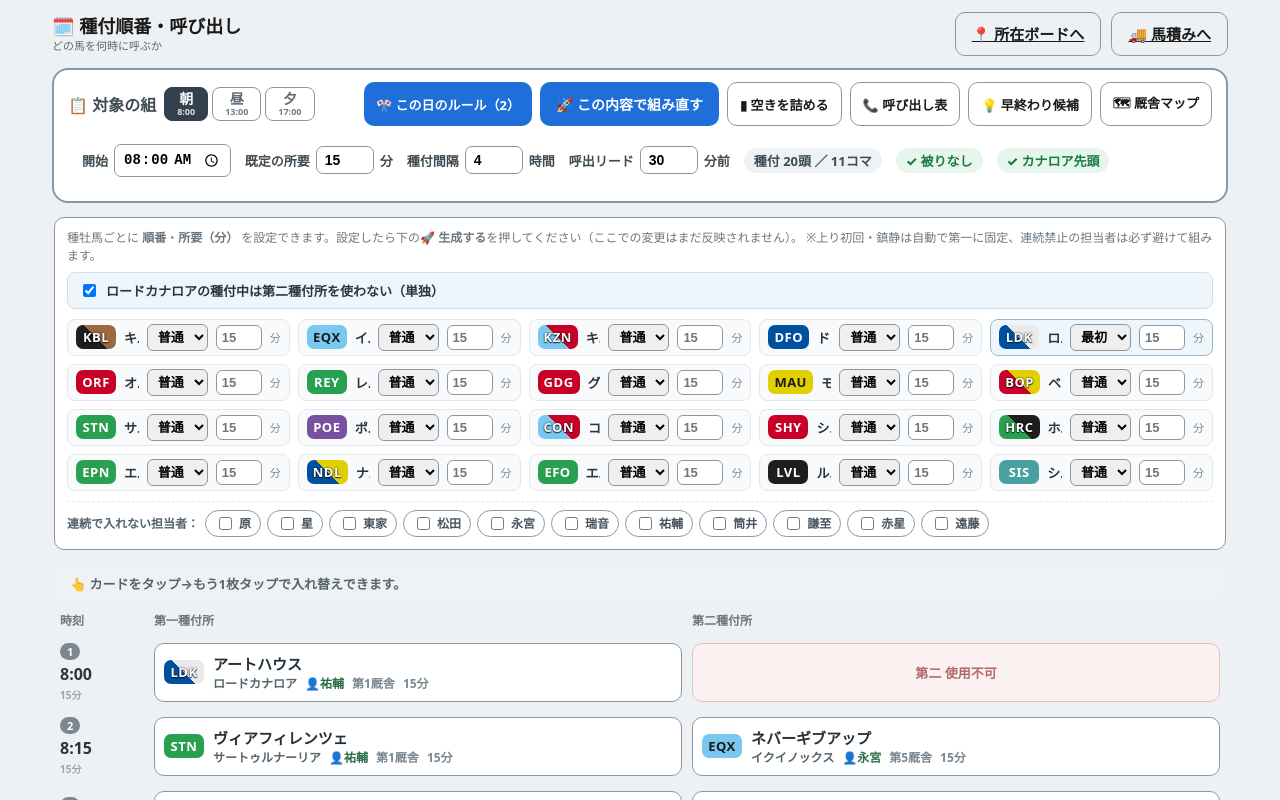
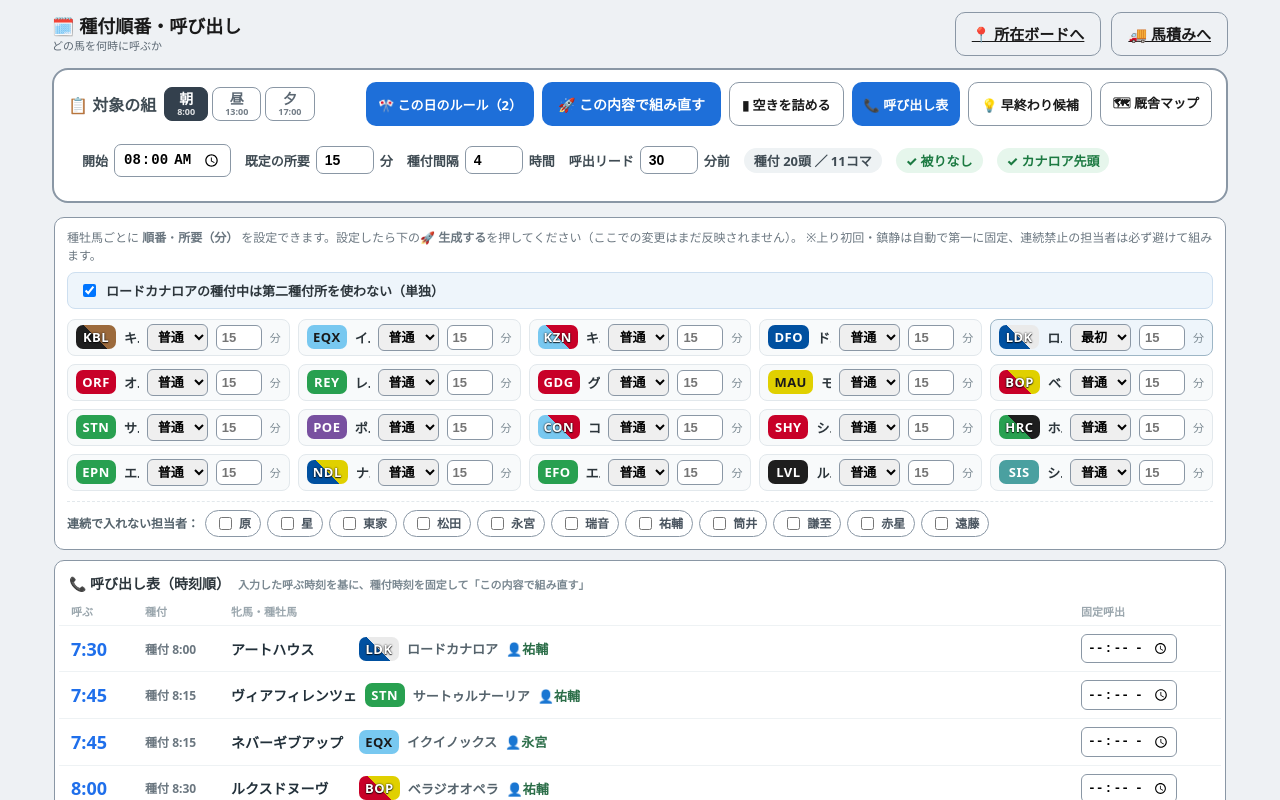
Before and after one commit to kitsunefox-code/umatsumi-yard, a Next.js app: page /schedule in a window 1280 px wide. Both pictures are taken after a click on the button "🚀 生成する". Shown: the top 800 px of the page. Built offline with nearby package versions, Linux system fonts and the light colour scheme.

Commit message:
種付順番: 呼び出し表の固定呼出を基に組み直す

```diff
--- a/app/schedule/page.tsx
+++ b/app/schedule/page.tsx
@@ -213,6 +213,12 @@ export default function SchedulePage() {
     if (typeof window !== "undefined")
       localStorage.setItem("sched:fixed:" + group, JSON.stringify(next));
   }
+  function fixedCallTime(id: string): string {
+    return fixedTimes[id] ? fmtTime(toMin(fixedTimes[id]) - opts.prepMin) : "";
+  }
+  function setFixedCallTime(id: string, hhmm: string) {
+    setFixed(id, hhmm ? fmtTime(toMin(hhmm) + opts.prepMin) : "");
+  }
   function setPriority(code: string, p: Priority | "") {
     const pr = { ...opts.priorities };
     if (p) pr[code] = p;
@@ -246,6 +252,7 @@ export default function SchedulePage() {
   function generate() {
     setSel(null);
     setRounds(buildRounds(opts, fixedMin));
+    setShowCall(true);
   }
 
   // この組で各種牡馬を呼べる最早時刻（4h間隔）＋各コマの絶対分
@@ -688,14 +695,14 @@ export default function SchedulePage() {
           <div className="call-head">
             📞 呼び出し表（時刻順）
             <span className="call-note">
-              呼ぶ時刻＝種付{opts.prepMin}分前（待機＋洗い場）／📌で時刻固定（設定後「生成」で反映）
+              入力した呼ぶ時刻を基に、種付時刻を固定して「この内容で組み直す」
             </span>
           </div>
           <div className="call-legend">
             <span>呼ぶ</span>
             <span>種付</span>
             <span>牝馬・種牡馬</span>
-            <span>固定</span>
+            <span>固定呼出</span>
           </div>
           <div className="call-rows">
             {rounds.flatMap((r, i) =>
@@ -705,6 +712,7 @@ export default function SchedulePage() {
                 .map((m) => {
                   const fo = firstOnly(m);
                   const isFixed = fixedTimes[m.id];
+                  const callFixed = fixedCallTime(m.id);
                   return (
                     <div
                       className={`call-row${isFixed ? " fixed" : ""}`}
@@ -732,13 +740,13 @@ export default function SchedulePage() {
                       <span className="call-fix">
                         <input
                           type="time"
-                          value={isFixed || ""}
-                          onChange={(e) => setFixed(m.id, e.target.value)}
+                          value={callFixed}
+                          onChange={(e) => setFixedCallTime(m.id, e.target.value)}
                         />
                         {isFixed && (
                           <button
                             className="call-fix-clear"
-                            onClick={() => setFixed(m.id, "")}
+                            onClick={() => setFixedCallTime(m.id, "")}
                             title="固定解除"
                           >
                             ✕
```
